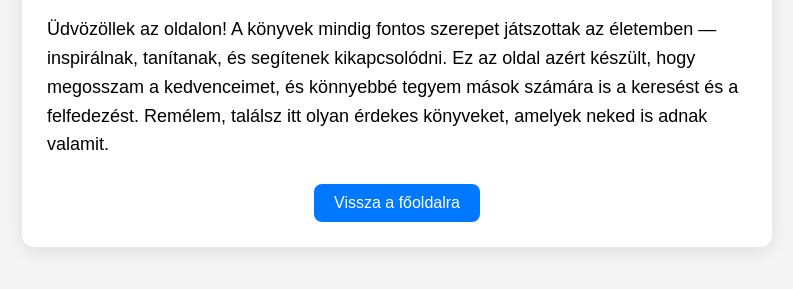
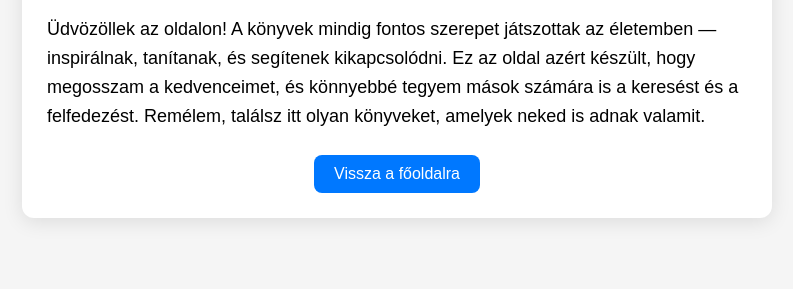
Before and after one commit to danica-books-teszt/danica-books-teszt.github.io, a website: page bemutatkozas.html in a window 1280 px wide. Shown: the part 379-668 px from the top of the page, without its empty margins (243-1036 px from the left). Drawn offline with Linux system fonts and the light colour scheme.

Commit message:
Update bemutatkozas.html

```diff
--- a/bemutatkozas.html
+++ b/bemutatkozas.html
@@ -68,7 +68,7 @@
             Üdvözöllek az oldalon! A könyvek mindig fontos szerepet játszottak az életemben —
             inspirálnak, tanítanak, és segítenek kikapcsolódni. Ez az oldal azért készült,
             hogy megosszam a kedvenceimet, és könnyebbé tegyem mások számára is a keresést
-            és a felfedezést. Remélem, találsz itt olyan érdekes könyveket, amelyek neked is adnak valamit.
+            és a felfedezést. Remélem, találsz itt olyan könyveket, amelyek neked is adnak valamit.
         </p>
 
         <a href="index.html">Vissza a főoldalra</a>
```
